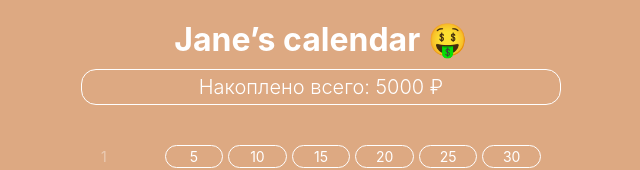
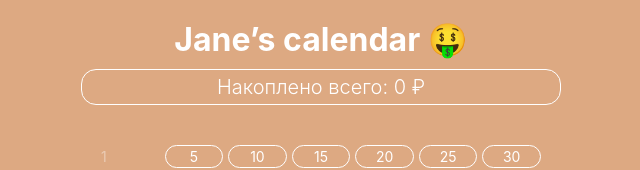
Before and after one commit to nicholasitnikov/calendar, a Next.js app: page / in a window 1280 px wide. Shown: the top 170 px of the page, without its empty margins (319-959 px from the left). Built offline with nearby package versions, Linux system fonts and the light colour scheme.

Commit message:
feat: add sum field

```diff
--- a/pages/index.js
+++ b/pages/index.js
@@ -10,7 +10,7 @@ export default function Home() {
 
   const cellClickHandler = (e) => {
     let prevState = [...selected];
-    prevState.push(e.target.getAttribute('data-id'))
+    prevState.push({ id: e.target.getAttribute('data-id'), value: e.target.textContent })
     localStorage.setItem('selected', JSON.stringify(prevState));
     setSelected(prevState)
   }
@@ -23,7 +23,7 @@ export default function Home() {
   }, [])
 
   const getCellClassName = (id, isLabel) => {
-    if(selected.find((el) => el === id)) {
+    if(selected.find((el) => el.id === id)) {
       return [styles.cell, styles.cellSelected].join(' ');
     }
     return isLabel ? styles.label : styles.cell
@@ -35,11 +35,17 @@ export default function Home() {
     })
   }
 
+  const calculateTotal = () => {
+    return selected.reduce((res, current) => {
+      return res += parseInt(current.value)
+    }, 0)
+  }
+
   return (
     <>
       <header className={styles.header}>
         <h1 className={styles.headingOne}>Jane&rsquo;s calendar 🤑</h1>
-        <h2 className={styles.headingTwo}>Накоплено всего: 5000 ₽</h2>
+        <h2 className={styles.headingTwo}>{`Накоплено всего: ${calculateTotal()} ₽`}</h2>
       </header>
       <main className={styles.cells}>
         { renderCells() }
```
